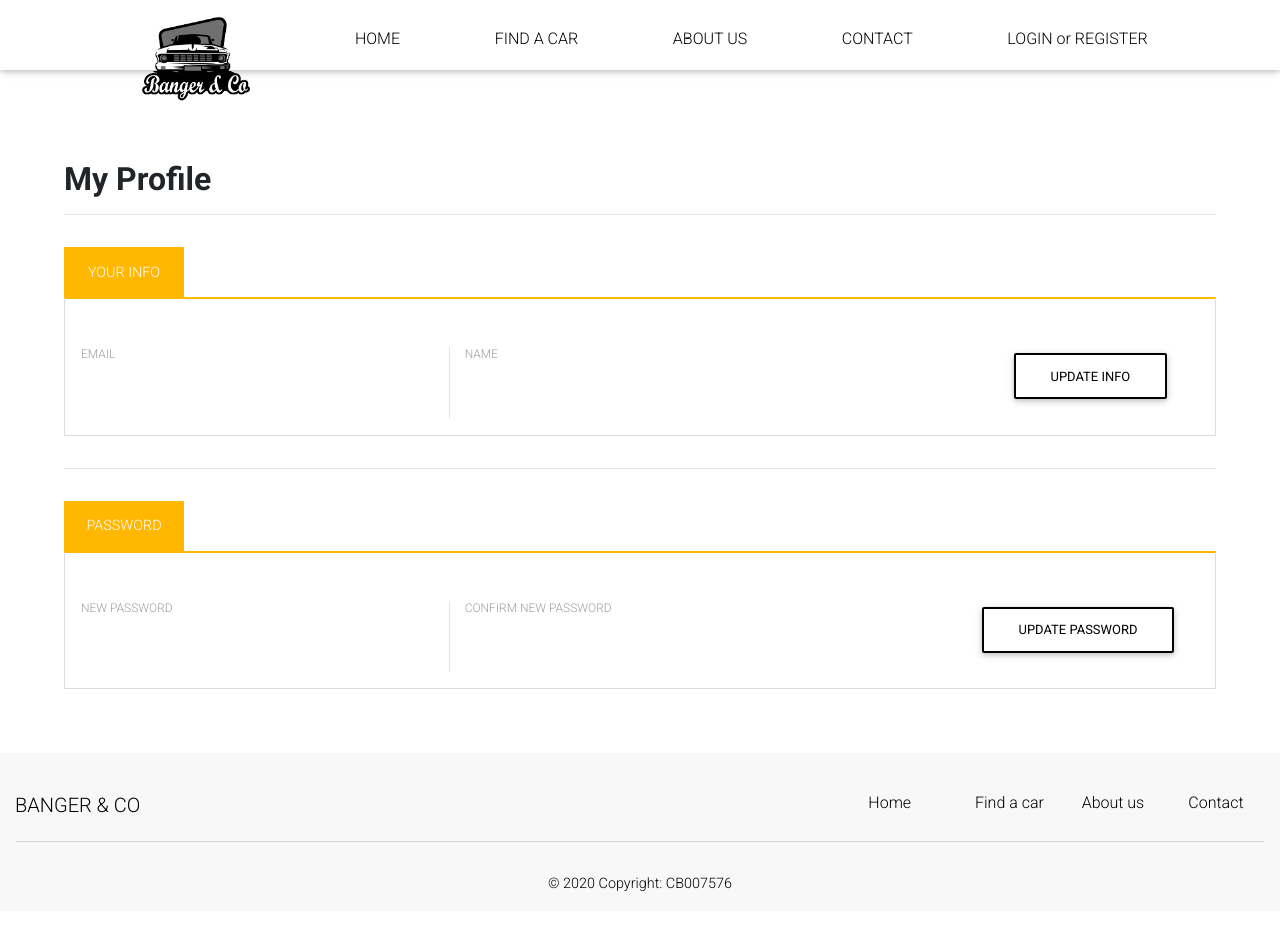
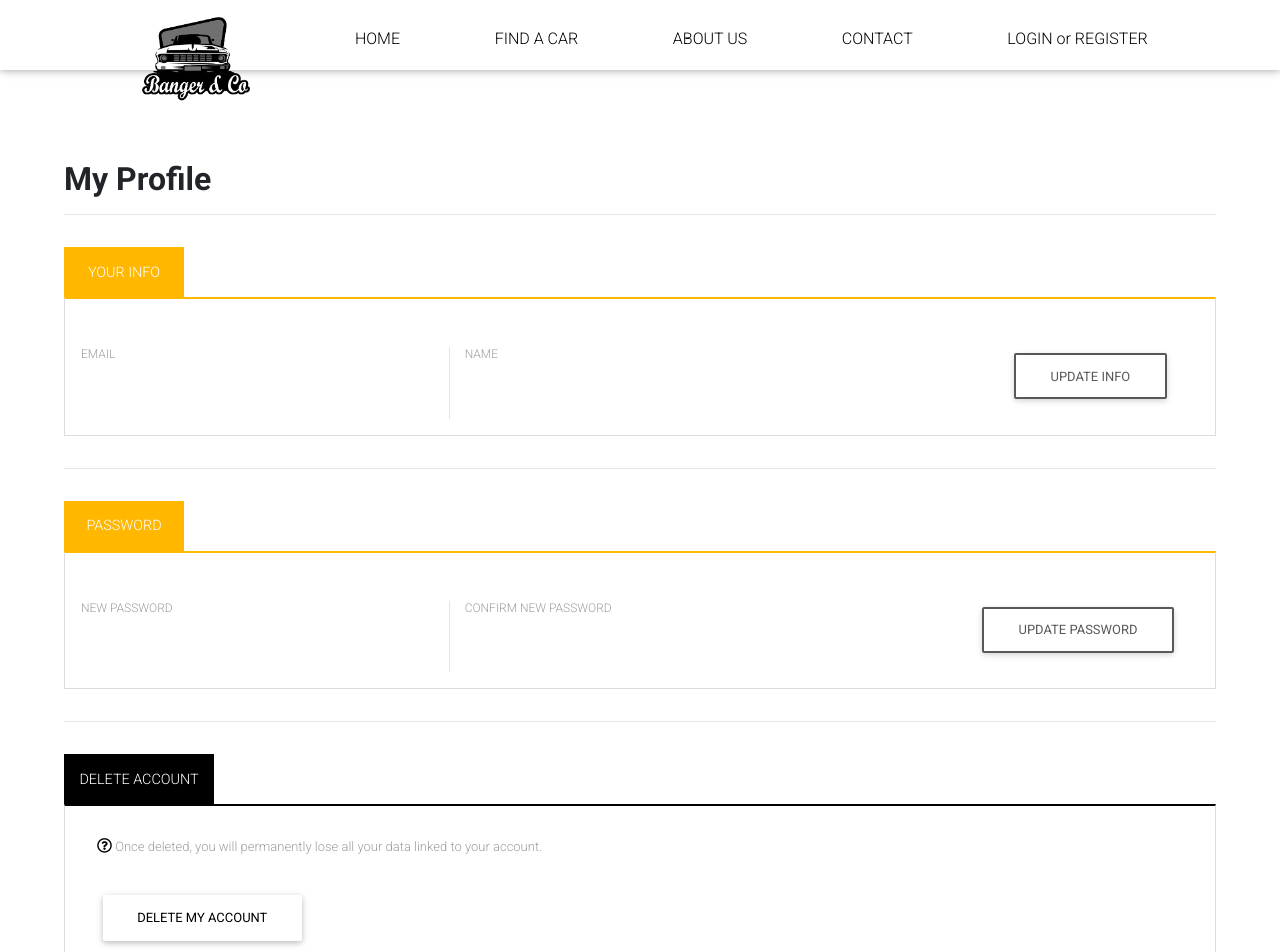
Before and after one commit to shaakira/bangerWeb, a React (Create React App) app: page /profile in a window 1280 px wide. Shown: the top 952 px of the page. Before the commit the page ends 911 px from the top, so only its background shows below. Built offline with nearby package versions, Linux system fonts and the light colour scheme; no server answers.

Commit message:
completed profile

```diff
--- a/src/Screens/Booking/BookingSteps/BookingStep1/BookingStep1.js
+++ b/src/Screens/Booking/BookingSteps/BookingStep1/BookingStep1.js
@@ -25,6 +25,8 @@ class BookingStep1 extends React.Component {
       pickUpDate: moment().format("YYYY-MM-DD"),
       pickUpTime: "08:00",
     },
+    border:"1px solid white",
+    shadow:"0 1px 0 0 white"
   };
 
   handleDateChange = (date) => {
@@ -35,7 +37,15 @@ class BookingStep1 extends React.Component {
     booking[e.currentTarget.name] = e.currentTarget.value;
     this.setState({ booking });
   };
+  handleFocus=(e)=>{
+    this.setState({border:"1px solid #ffb700",shadow:"0 1px 0 0 #ffb700"})
+  }
+  handleBlur=(e)=>{
+    this.setState({border:"1px solid white",shadow:"0 1px 0 0 white"})
+  }
   render() {
+    const enabled =
+      this.state.booking.age !== "" && this.state.booking.age >= 18;
     return (
       <div>
         <Booking step={0} />
@@ -160,7 +170,6 @@ class BookingStep1 extends React.Component {
                           step: 300, // 5 min
                         }}
                         name="returnTime"
-
                         value={this.state.booking.returnTime}
                         onChange={this.handleOnChange}
                       />
@@ -183,20 +192,24 @@ class BookingStep1 extends React.Component {
                     </h6>
 
                     <MDBInput
-                    id="age"
-                    name="age"
-                      borderColor="red"
+                      id="age"
+                      name="age"
+
                       style={{
-                        borderColor: "white",
+                        borderBottom: this.state.border,
+                        boxShadow: this.state.shadow,
                         color: "black",
                         fontWeight: "bold",
                         marginTop: "-1.5rem",
                         marginBottom: "-1rem",
                       }}
                       type="text"
-
+                      validate
                       value={this.state.booking.age}
                       onChange={this.handleOnChange}
+                      className="age"
+                      onFocus={e=>this.handleFocus(e)}
+                      onBlur={e=>this.handleBlur(e)}
                     />
                   </div>
                 </div>
@@ -221,7 +234,7 @@ class BookingStep1 extends React.Component {
           <div
             style={{ marginTop: "4rem", float: "right", marginBottom: "4rem" }}
           >
-            <MDBBtn variant="contained" color="amber">
+            <MDBBtn variant="contained" color="amber" disabled={!enabled}>
               <Link
                 style={{ color: "white" }}
                 to={{
--- a/src/Screens/Login/Login.js
+++ b/src/Screens/Login/Login.js
@@ -169,7 +169,7 @@ class Login extends React.Component {
             </div>
           </div>
         </div>
-        {/* <div style={{backgroundColor:'blue',height:'5rem'}}/> */}
+
       </section>
     );
   }
--- a/src/Screens/Profile/Profile.css
+++ b/src/Screens/Profile/Profile.css
@@ -2,3 +2,18 @@
 margin-top: 6rem;
 padding: 4rem;
 }
+.pro-cont{
+    border: 1px solid rgb(221, 219, 219);
+    border-top: 2px solid black;
+}
+.pro-header-container{
+    height: 50px;
+    width: 150px;
+    background-color: black;
+    text-align: center;
+    justify-content: center;
+    color: white;
+    font-size: 0.9rem;
+  padding-top: 0.9rem;
+  text-transform: uppercase;
+}
--- a/src/Screens/Profile/Profile.js
+++ b/src/Screens/Profile/Profile.js
@@ -1,35 +1,128 @@
 import React from "react";
 import axios from "axios";
-import { MDBCol, MDBRow, MDBInput, MDBBtn } from "mdbreact";
+import {
+  MDBCol,
+  MDBRow,
+  MDBInput,
+  MDBBtn,
+  MDBModal,
+  MDBModalBody,
+  MDBModalHeader,
+  MDBContainer,
+} from "mdbreact";
+import Alert from "react-bootstrap/Alert";
 import NavBar from "../../Components/NavBar/NavBar";
 import "../Profile/Profile.css";
 import Footer from "../../Components/Footer/Footer";
 
 class Profile extends React.Component {
-    state={
-        user: {customerName:'',email:''},
-        username:localStorage.getItem("username"),
-    }
-    async componentDidMount(){
-        let token=localStorage.getItem("token");
-        console.log(token)
-    await    axios.get(`http://localhost:8080/api/user/getUser/${this.state.username}`
-        , { headers: {Authorization: "Bearer "+ token}}
-        ).then(res => {
-            if(res.status===200){
-            this.setState({user:res.data});
+  state = {
+    user: { customerName: "", email: "" },
+    username: localStorage.getItem("username"),
+    modalVisibility: false,
+    deleteText: "",
+    show: false,
+    showDanger: false,
+    passwordUser:{password:""},
+    confirmPassword:"",
+    showPwdDanger:false,
+    showPwdSuccess:false,
+  };
+  async componentDidMount() {
+    let token = localStorage.getItem("token");
+    await axios
+      .get(`http://localhost:8080/api/user/getUser/${this.state.username}`, {
+        headers: { Authorization: "Bearer " + token },
+      })
+      .then((res) => {
+        if (res.status === 200) {
+          this.setState({ user: res.data });
         }
       });
     console.log(this.state.user);
+  }
+  handleChange = (e) => {
+    const user = { ...this.state.user };
+    user[e.currentTarget.name] = e.currentTarget.value;
+    this.setState({ user });
+  };
+  handlePasswordChange=(e)=>{
+    const passwordUser={...this.state.passwordUser};
+    passwordUser[e.currentTarget.name]=e.currentTarget.value;
+    this.setState({passwordUser});
+  }
+  handleConfirmPasswordChange=(e)=>{
+    this.setState({ confirmPassword: e.target.value });
+  }
+  handleDeleteChange = (e) => {
+    this.setState({ deleteText: e.target.value });
+  };
+  toggle = () => {
+    const { modalVisibility } = this.state;
+    this.setState({ deleteText: "" });
+    this.setState({
+      modalVisibility: !modalVisibility,
+    });
+    if (this.state.showDanger) {
+      this.setState({ showDanger: false });
+    }
+  };
+
+  onDeleteSubmit = () => {
+    this.setState({ modalVisibility: false });
+    if (this.state.deleteText === "DELETE") {
+    } else {
+      this.setState({ showDanger: true });
+    }
+  };
+  handleUpdateUser = async () => {
+    let token = localStorage.getItem("token");
+    await axios
+      .post(
+        `http://localhost:8080/api/user/update/${this.state.username}`,
+        this.state.user,
+        {
+          headers: { Authorization: "Bearer " + token },
+        }
+      )
+      .then((res) => {
+        if (res.status === 200) {
+          this.setState({ show: true });
+        }
+      });
+    console.log(this.state.user);
+  };
+  onUpdatePasswordClick= async()=>{
+    if(this.state.confirmPassword===this.state.passwordUser.password){
+      let token = localStorage.getItem("token");
+      console.log(token);
+      await axios
+        .post(
+          `http://localhost:8080/api/user/updatePassword/${this.state.username}`,
+          this.state.passwordUser,
+          {
+            headers: { Authorization: "Bearer " + token },
+          }
+        )
+        .then((res) => {
+          if (res.status === 200) {this.setState({showPwdSuccess:true,passwordUser:{password:""},confirmPassword:""});
+          }
+        });
+
+
+    }else{
+
+      this.setState({showPwdDanger:true});
+     this.setState({showPwdSuccess:true,passwordUser:{password:""},confirmPassword:""});
+
 
     }
-    handleChange=e=>{
-        const user={...this.state.user};
-        user[e.currentTarget.name]=e.currentTarget.value;
-        this.setState({user});
   }
   render() {
-
+    const enabled =
+      this.state.user.customerName !== "" && this.state.user.email !== "";
+    const dlteEnabled = this.state.deleteText !== "";
+    const pwdEnabled= this.state.passwordUser.password !== "" && this.state.confirmPassword!=="";
     return (
       <div>
         <NavBar active="profile" />
@@ -45,7 +138,6 @@ class Profile extends React.Component {
                 <form>
                   <MDBRow style={{ marginTop: "2rem" }}>
                     <MDBCol md="4">
-
                       <h6 className="mb-2 grey-text" style={{ fontSize: 12 }}>
                         EMAIL
                       </h6>
@@ -84,13 +176,16 @@ class Profile extends React.Component {
                         name="customerName"
                         value={this.state.user.customerName}
                         onChange={this.handleChange}
-
                       />
                     </MDBCol>
 
-
                     <div style={{ float: "right", marginLeft: "11rem" }}>
-                      <MDBBtn color="black" outline>
+                      <MDBBtn
+                        color="black"
+                        outline
+                        onClick={this.handleUpdateUser}
+                        disabled={!enabled}
+                      >
                         Update info
                       </MDBBtn>
                     </div>
@@ -99,7 +194,12 @@ class Profile extends React.Component {
               </div>
             </div>
           </div>
-
+          <Alert variant="success" onClose={() => {this.setState({show:false})}} dismissible show={this.state.show}>
+        <Alert.Heading>Success</Alert.Heading>
+        <p>{this.state.username},
+         your email and name updated successfully.
+        </p>
+      </Alert>
           <hr />
           <div style={{ marginTop: "2rem", marginBottom: "2rem" }}>
             <div className="header-container">
@@ -107,7 +207,7 @@ class Profile extends React.Component {
             </div>
             <div className="cont">
               <div className="out-cont">
-                <form>
+
                   <MDBRow style={{ marginTop: "2rem" }}>
                     <MDBCol md="4">
                       <h6 className="mb-2 grey-text" style={{ fontSize: 12 }}>
@@ -122,6 +222,9 @@ class Profile extends React.Component {
                           marginBottom: "-1rem",
                         }}
                         type="password"
+                        value={this.state.passwordUser.password}
+                        onChange={this.handlePasswordChange}
+                        name="password"
                       />
                     </MDBCol>
 
@@ -140,23 +243,122 @@ class Profile extends React.Component {
                           marginBottom: "-1rem",
                         }}
                         type="password"
+                        name="confirmPassword"
+                        value={this.state.confirmPassword}
+                        onChange={this.handleConfirmPasswordChange}
                       />
                     </MDBCol>
 
-
-
                     <div style={{ float: "right", marginLeft: "9rem" }}>
-                      <MDBBtn color="black" outline>
+                      <MDBBtn color="black" outline disabled={!pwdEnabled} onClick={this.onUpdatePasswordClick}>
                         Update password
                       </MDBBtn>
                     </div>
                   </MDBRow>
+
+              </div>
+            </div>
+          </div>
+          <Alert
+            variant="danger"
+            onClose={() => {
+              this.setState({ showPwdDanger: false });
+            }}
+            dismissible
+            show={this.state.showPwdDanger}
+          >
+            <p>Please make sure your passwords match.</p>
+          </Alert>
+          <Alert variant="success" onClose={() => {this.setState({showPwdSuccess:false})}} dismissible show={this.state.showPwdSuccess}>
+        <Alert.Heading>Success</Alert.Heading>
+        <p>{this.state.username},
+         your password updated successfully.
+        </p>
+      </Alert>
+          <hr />
+          <div style={{ marginTop: "2rem", marginBottom: "2rem" }}>
+            <div className="pro-header-container">
+              <p>DELETE ACCOUNT</p>
+            </div>
+            <div className="pro-cont">
+              <div className="out-cont" style={{ padding: "2rem" }}>
+                <form>
+                  <h6 className="mb-2 grey-text" style={{ fontSize: 13 }}>
+                    <i
+                      class="far fa-question-circle"
+                      style={{ color: "black", fontSize: 15 }}
+                    />{" "}
+                    Once deleted, you will permanently lose all your data linked
+                    to your account.
+                  </h6>
+                  <MDBBtn
+                    style={{ marginTop: "2rem" }}
+                    color="white"
+                    onClick={this.toggle}
+                  >
+                    delete my account
+                  </MDBBtn>
                 </form>
               </div>
             </div>
           </div>
+          <MDBContainer>
+            <MDBModal
+              isOpen={this.state.modalVisibility}
+              toggle={this.toggle}
+              centered
+            >
+              <MDBModalHeader toggle={this.toggle}>
+                Delete Account
+              </MDBModalHeader>
+              <MDBModalBody>
+                <h6 className="mb-2" style={{ fontSize: 14 }}>
+                  Deleting your account will remove all your information from
+                  out database.This cannot be undone.
+                </h6>
+                <MDBRow style={{ marginTop: "1rem", marginBottom: "1rem" }}>
+                  <MDBCol md="8">
+                    <label style={{ fontSize: 12 }} className="grey-text">
+                      To confirm this,type "DELETE"
+                    </label>
+                    <input
+                      type="text"
+                      id="defaultFormContactNameEx"
+                      className="form-control"
+                      name="deleteText"
+                      required
+                      value={this.state.deleteText}
+                      onChange={this.handleDeleteChange}
+                    />
+                  </MDBCol>
+                  <MDBCol>
+                    <MDBBtn
+                      color="red"
+                      type="submit"
+                      style={{ marginTop: "1.5rem" }}
+                      onClick={this.onDeleteSubmit}
+                      disabled={!dlteEnabled}
+                    >
+                      delete
+                    </MDBBtn>
+                  </MDBCol>
+                </MDBRow>
+              </MDBModalBody>
+            </MDBModal>
+          </MDBContainer>
+
+          <Alert
+            variant="danger"
+            onClose={() => {
+              this.setState({ showDanger: false });
+            }}
+            dismissible
+            show={this.state.showDanger}
+          >
+            <p>Banger & Co couldn't delete your account. Try again later.</p>
+          </Alert>
         </div>
-        <Footer/>
+        <Footer />
       </div>
     );
   }
```
Also changed, not shown: src/Screens/Register/Register.js (+34 -36 lines), src/Screens/Booking/BookingSteps/BookingStep1/BookingStep1.css (line endings or trailing spaces), 1 other file (tests, documents, lock files or other folders). Lines whose indentation alone changed are shown as unchanged.
